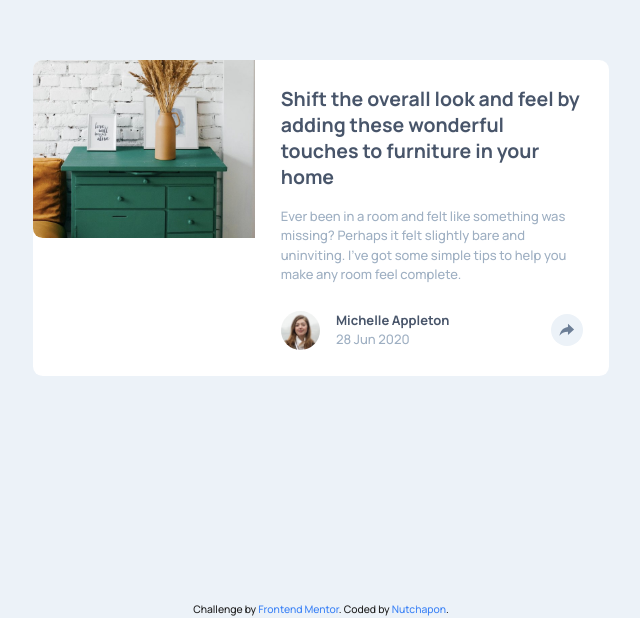
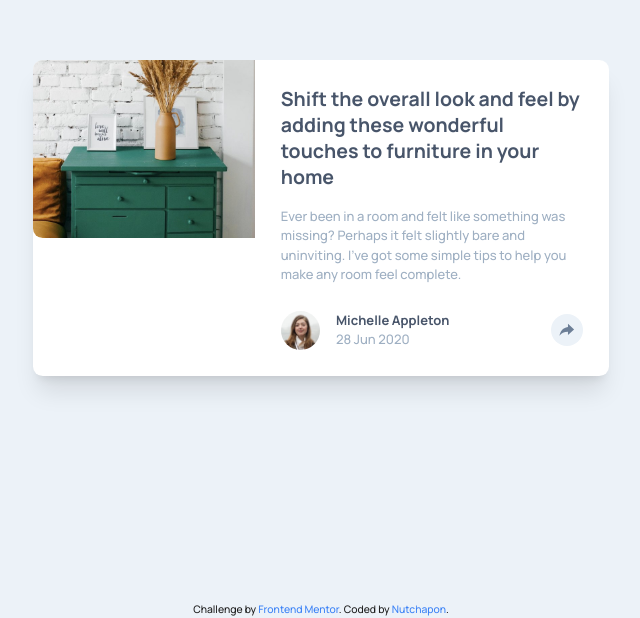
Before and after one commit to kodaicoder/article-preview-component, a React (Vite) app: page / in a window 1280 px wide. Shown: the part 182-800 px from the top of the page, without its empty margins (319-959 px from the left). Built offline with nearby package versions, Linux system fonts and the light colour scheme.

Commit message:
-add transition on social media button -add shadow

```diff
--- a/src/components/ShareBox.jsx
+++ b/src/components/ShareBox.jsx
@@ -13,7 +13,7 @@ const ShareBox = () => {
       <p className="tracking-[.25rem] uppercase p-3 md:p-0">Share</p>
       <a
         href="#facebook"
-        className="p-3 hover:bg-[color:var(--light-grayish-blue)] rounded-full group z-10"
+        className="p-3 transition-all duration-300 hover:bg-[color:var(--light-grayish-blue)] rounded-full group z-10"
       >
         <IoLogoFacebook
           className={`text-3xl text-[color:var(--light-grayish-blue)]
@@ -22,7 +22,7 @@ const ShareBox = () => {
       </a>
       <a
         href="#twitter"
-        className="p-3 hover:bg-[color:var(--light-grayish-blue)] rounded-full group z-10"
+        className="p-3 transition-all duration-300 hover:bg-[color:var(--light-grayish-blue)] rounded-full group z-10"
       >
         <IoLogoTwitter
           className={`text-3xl text-[color:var(--light-grayish-blue)]
@@ -31,7 +31,7 @@ const ShareBox = () => {
       </a>
       <a
         href="#pinterest"
-        className="p-3 hover:bg-[color:var(--light-grayish-blue)] rounded-full group z-10"
+        className="p-3 transition-all duration-300 hover:bg-[color:var(--light-grayish-blue)] rounded-full group z-10"
       >
         <IoLogoPinterest
           className={`text-3xl text-[color:var(--light-grayish-blue)]
--- a/src/ui/Card.jsx
+++ b/src/ui/Card.jsx
@@ -1,7 +1,7 @@
 const Card = (props) => {
   return (
     <div
-      className={`flex flex-col md:flex-row justify-center bg-white rounded-xl
+      className={`shadow-xl flex flex-col md:flex-row justify-center bg-white rounded-xl
       max-w-[90vw] md:max-w-[45vw]`}
     >
       {props.children}
```
